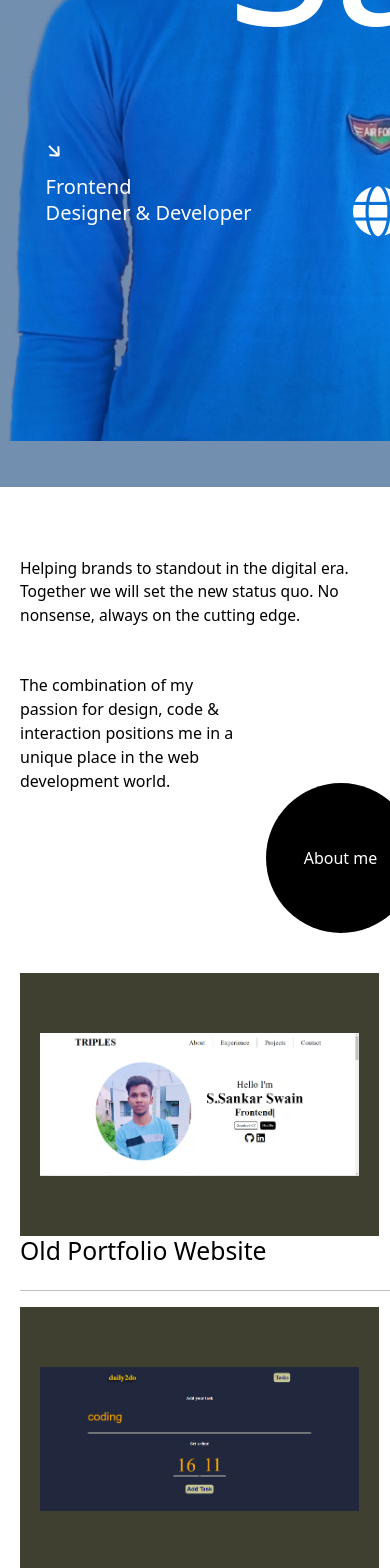
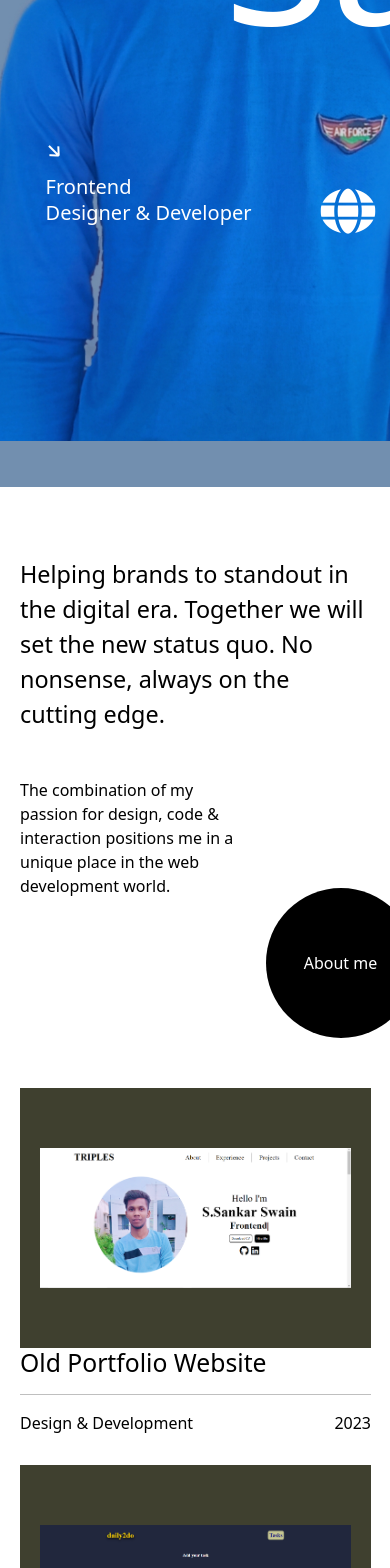
Before and after one commit to sambhusankar/NewPortfolio, a React (Vite) app in the folder Portfolio Website/: page / in a window 390 px wide. Shown: the part 432-2000 px from the top of the page. Built offline with nearby package versions, Linux system fonts and the light colour scheme.

Commit message:
working on responsive

```diff
--- a/Portfolio Website/src/components/About/about.css
+++ b/Portfolio Website/src/components/About/about.css
@@ -186,6 +186,7 @@
     .about-top-section p:nth-child(2){
         margin: 30px 0;
         width:60vw;
+
     }
     .aboutme-bubble{
         left:45vw;
@@ -195,17 +196,25 @@
     .project-small-screen{
         display: flex;
         flex-direction: column;
-        width:100vw;
-        height:100vw;
+        width:90vw;
+        height:max-content;
+        margin:auto;
      }
+    .project-small-screen div{
+        width:90vw;
+        margin:10px auto;
+    }
      .project-small-screen div img{
-        width:92%;
+        width:100%;
         border:20px solid rgb(63, 64, 47);
         border-top-width: 60px;
         border-bottom-width: 60px;
      }
+    .more-work-btn{
+        margin-top:0;
+    }
 }
-media screen and (max-width:500px) {
+@media screen and (max-width:500px) {
 .about-top-section p:nth-child(1){
         font-size: 6vw;
     }
--- a/Portfolio Website/src/components/About/about.jsx
+++ b/Portfolio Website/src/components/About/about.jsx
@@ -167,17 +167,24 @@ function About(){
 
             </div>
             <div className = "project-small-screen">
-
                 <div>
                     <img src = "portfolio.png"></img>
                     <h2>Old Portfolio Website</h2>
+                    <hr></hr>
+                    <div className = "d-flex justify-content-between">
+                        <span>Design & Development</span>
+                        <span>2023</span>
+                    </div>
                 </div>
-                <hr></hr>
                 <div>
                     <img src = "todo.png"></img>
                     <h2>Todo App</h2>
+                    <hr></hr>
+                    <div className = "d-flex justify-content-between">
+                        <span>Design & Development</span>
+                        <span>2023</span>
+                    </div>
                 </div>
-                <hr></hr>
             </div>
             <div className="more-work">
             <Link to = "/work" className="more-work-btn shakable hover-effect-25"><span>More work</span></Link>
--- a/Portfolio Website/src/components/Hero/hero.css
+++ b/Portfolio Website/src/components/Hero/hero.css
@@ -91,7 +91,6 @@
     .img{
         position: relative;
         width:65vh;
-
         margin: auto;
         top:10vh;
     }
@@ -120,3 +119,12 @@
         bottom: 33vh;
     }
 }
+@media screen and (max-width:500px){
+    .img{
+        right:30px;
+    }
+    .location{
+        position:absolute;
+        right:70px;
+    }
+}
--- a/Portfolio Website/src/components/Work/work.css
+++ b/Portfolio Website/src/components/Work/work.css
@@ -63,6 +63,7 @@
     display:flex;
     justify-content:center;
     align-items:center;
+    overflow:hidden;
 }
 
 .work-table{
@@ -167,7 +168,7 @@
     flex-direction:row;
     justify-content:space-between;
 }
-@media screen and (max-width:1040px){
+@media screen and (max-width:1000px){
     .Work-Page{
         padding-bottom:200px;
     }
@@ -223,11 +224,11 @@
         width:85vw;
         font-size:8vw;
     }
-
     .Work-Page .project-small-screen{
         display: flex;
         width:100vw;
         padding:0;
+        flex-direction:column;
     }
     .project-small-screen li{
         width:90vw;
@@ -241,5 +242,5 @@
         border-top-width: 60px;
         border-bottom-width: 60px;
 
-     }
+    }
 }
--- a/Portfolio Website/src/components/Work/work.jsx
+++ b/Portfolio Website/src/components/Work/work.jsx
@@ -137,15 +137,30 @@ function Work(){
 
         if(rowView == true){
             SetgridView(false)
-            grid.style.display = "none"
-            row.style.display = "inherit"
+
+            if(document.body.offsetWidth < 1000 && document.body.offsetWidth >= 700){
+                grid.style.display = "grid"
+            }
+            if(document.body.offsetWidth < 700){
+                grid.style.display = "flex"
+            }
+            else if(document.body.offsetWidth > 1000){
+                row.style.display = "inherit"
+            }
+
         }
-        if(gridView == true || document.body.clientWidth <= 1050){
+        if(gridView == true){
             SetrowView(false)
-            grid.style.display = "grid"
             row.style.display = "none"
+            if(document.body.offsetWidth > 700){
+                grid.style.display = "grid"
+            }
+            else if(document.body.offsetWidth < 700){
+                grid.style.display = "flex"
+            }
         }
     }, [rowView, gridView, document.body.clientWidth]);
+
 
     return(
 
```
